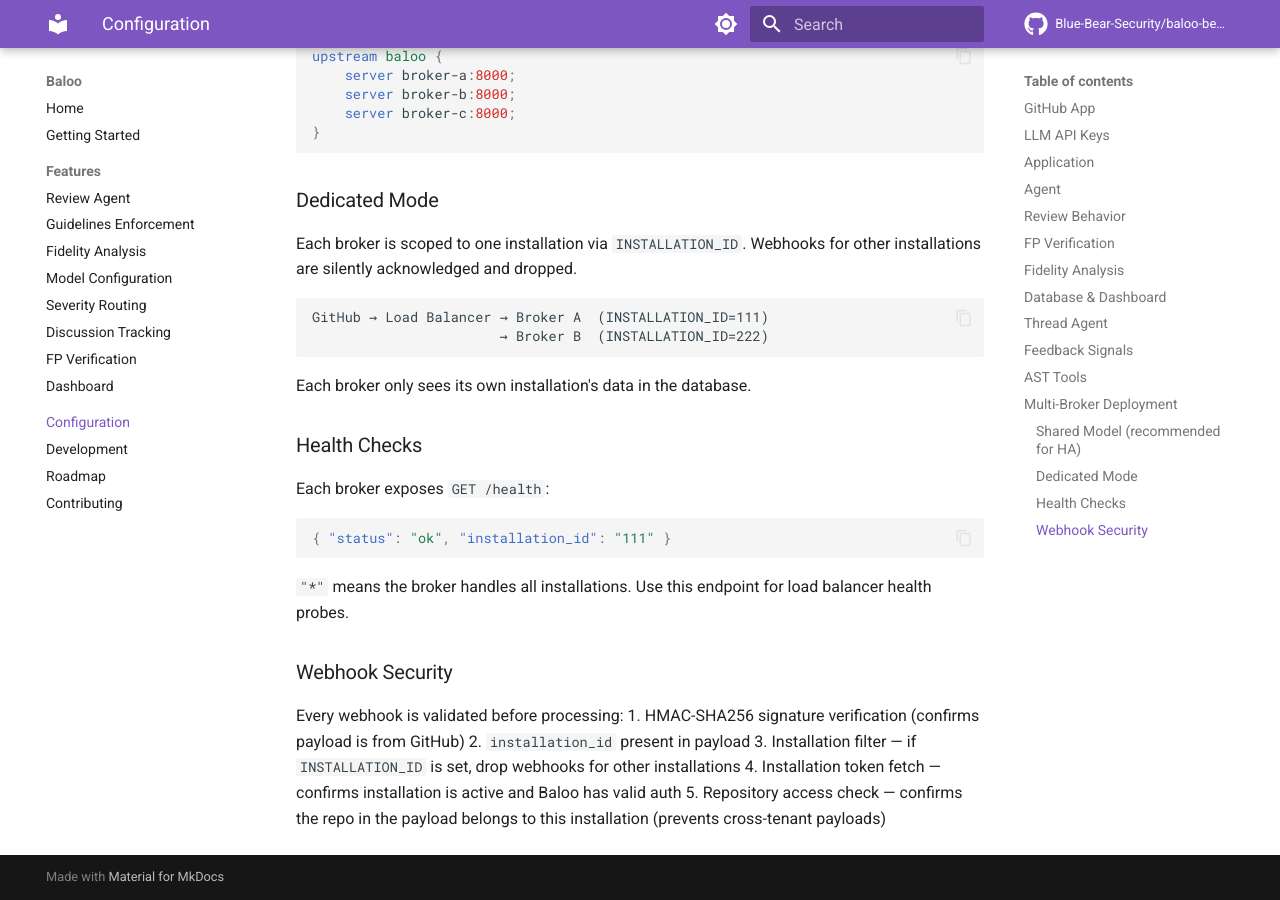
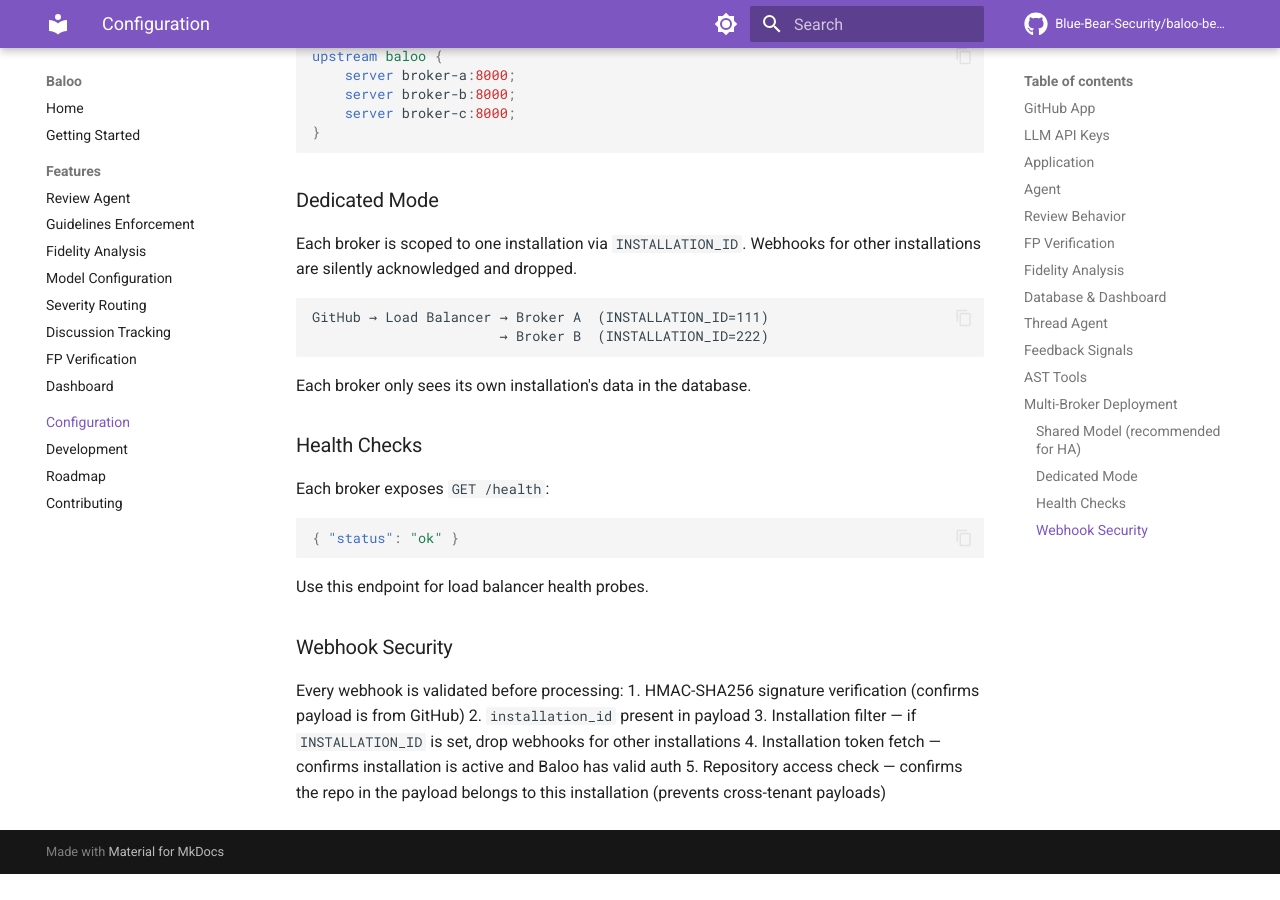
Before and after one commit to Blue-Bear-Security/baloo-bear, an MkDocs documentation site: the page built from docs/configuration.md, in a window 1280 px wide and 900 px high, scrolled down 4812 px. Built offline with MkDocs 1.6.1 and Material for MkDocs 9.7.7, drawn with Linux system fonts in a browser that asks for light colours; comment, search, counter and statistics services are not loaded; after the commit the page ends 5686 px from its top, so only the background shows below that.

Commit message:
fix: update docs and test cleanup after removing installation_id from /health
- Remove installation_id from health check example in configuration.md
- Fix getting-started.md health response showing "healthy" instead of "ok"
- Remove unused monkeypatch parameter from test_health_returns_ok

````diff
--- a/docs/configuration.md
+++ b/docs/configuration.md
@@ -141,10 +141,10 @@
 Each broker exposes `GET /health`:
 
 ```json
-{ "status": "ok", "installation_id": "111" }
+{ "status": "ok" }
 ```
 
-`"*"` means the broker handles all installations. Use this endpoint for load balancer health probes.
+Use this endpoint for load balancer health probes.
 
 ### Webhook Security
 
````
Also changed, not shown: docs/getting-started.md (+1 -1 lines), 1 other file.
